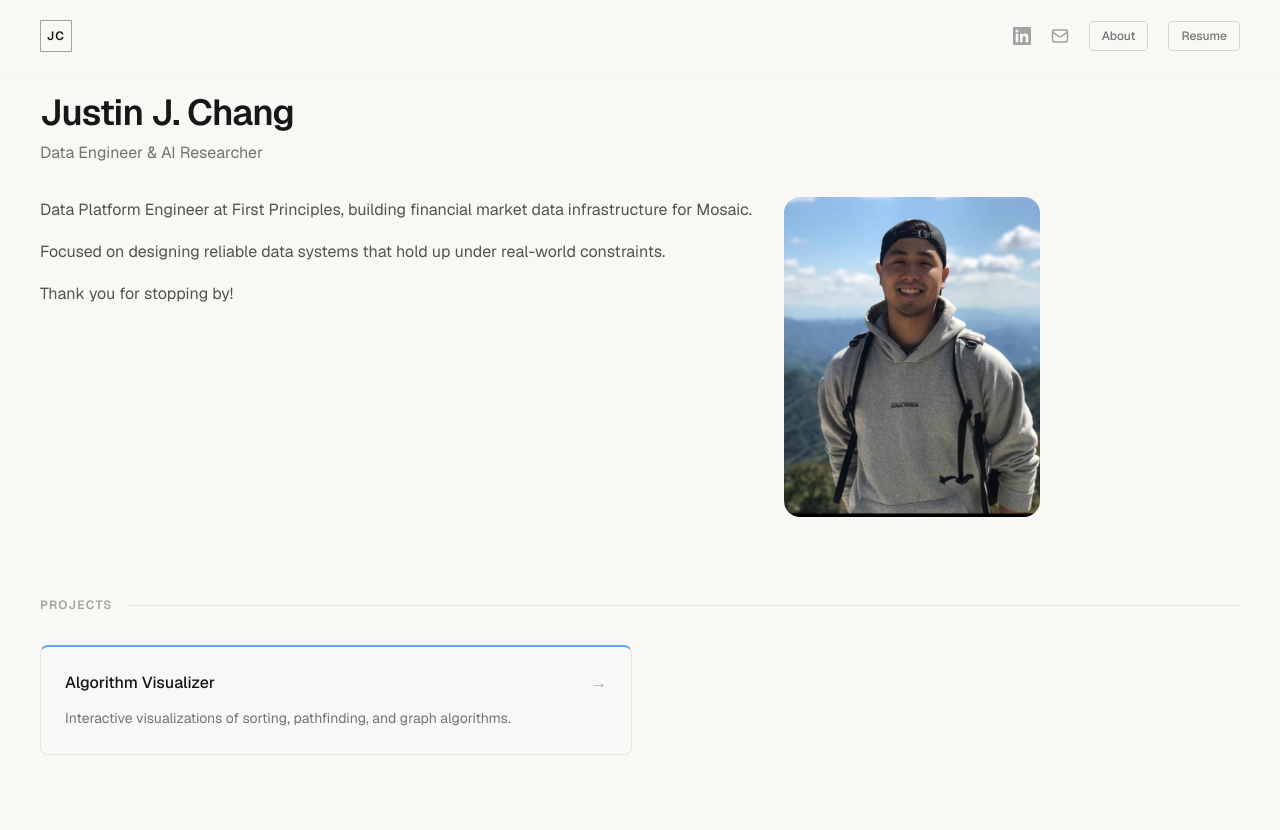
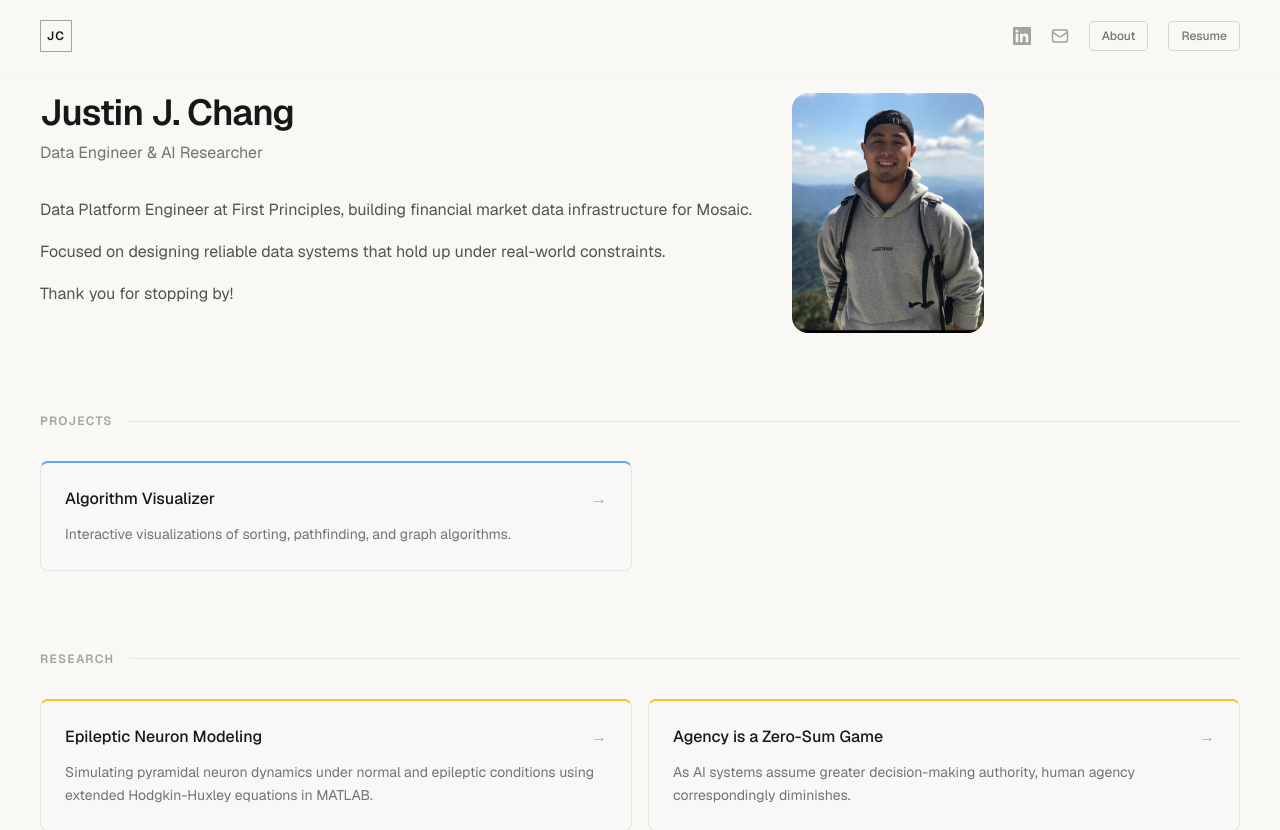
Before and after one commit to JSC201/portfolio, a Next.js app: page / in a window 1280 px wide. Shown: the top 830 px of the page. Built offline with nearby package versions, Linux system fonts and the light colour scheme.

Commit message:
reformat photo and hero

```diff
--- a/app/page.tsx
+++ b/app/page.tsx
@@ -10,10 +10,10 @@ export default function Home() {
     <div className="space-y-20">
 
       {/* Hero */}
-      <section>
-        <h1 className="text-4xl font-semibold tracking-tight mb-2">Justin J. Chang</h1>
-        <p className="text-neutral-500 mb-8">Data Engineer &amp; AI Researcher</p>
-        <div className="flex items-start gap-8">
+      <section className="flex items-start gap-10">
+        <div>
+          <h1 className="text-4xl font-semibold tracking-tight mb-2">Justin J. Chang</h1>
+          <p className="text-neutral-500 mb-8">Data Engineer &amp; AI Researcher</p>
           <div className="text-neutral-600 leading-relaxed space-y-4">
             <p>
               Data Platform Engineer at First Principles, building financial market
@@ -26,12 +26,12 @@ export default function Home() {
               Thank you for stopping by!
             </p>
           </div>
-          <img
-            src="/Hiking.jpg"
-            alt="Justin Chang"
-            className="shrink-0 w-64 h-80 object-cover rounded-2xl [object-position:center_35%]"
-          />
         </div>
+        <img
+          src="/Hiking.jpg"
+          alt="Justin Chang"
+          className="shrink-0 w-48 h-60 object-cover rounded-2xl [object-position:center_35%]"
+        />
       </section>
 
       {/* Projects */}
```
